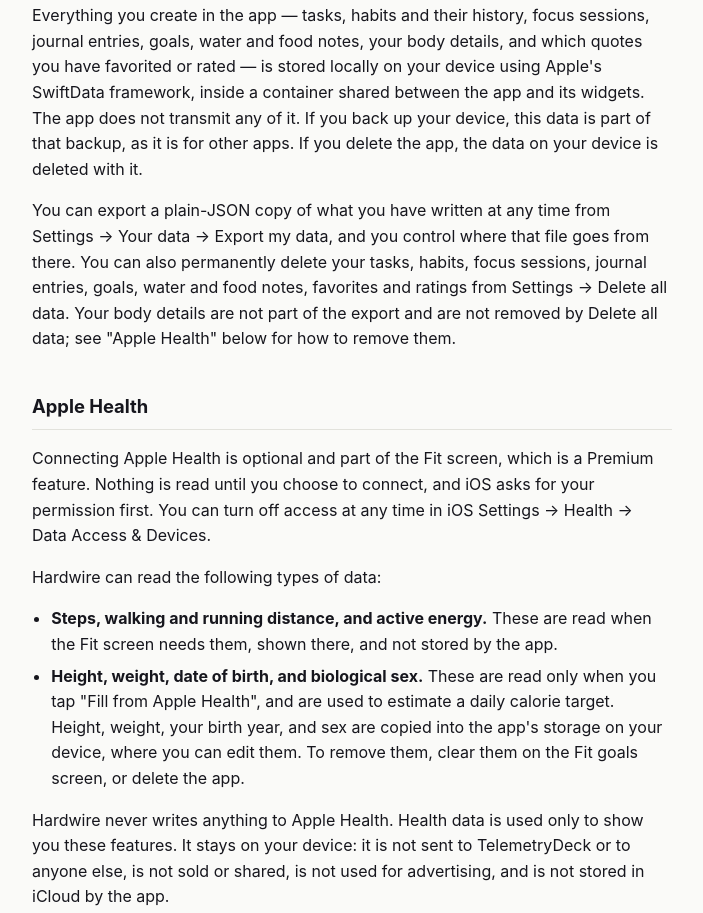
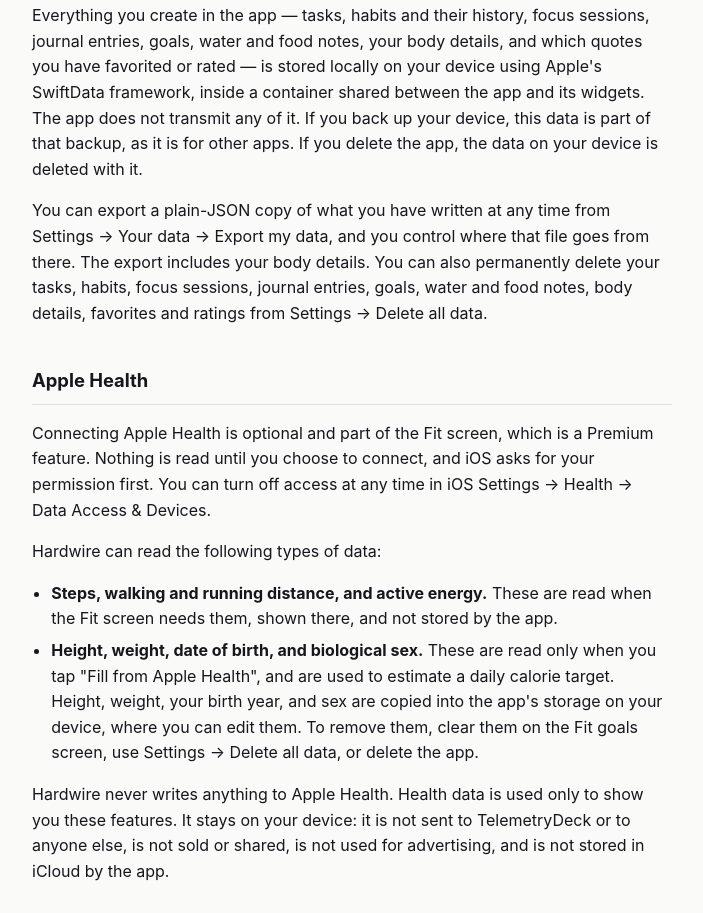
Before and after one commit to emircanbakar/disciplined-legal, a plain HTML site: page index.html in a window 1280 px wide. Shown: the part 1348-2261 px from the top of the page, without its empty margins (288-991 px from the left). Drawn offline with Linux system fonts and the light colour scheme.

Commit message:
fix: body details are now exported and deleted

```diff
--- a/index.html
+++ b/index.html
@@ -77,7 +77,7 @@
 <body>
 <main>
   <h1>Privacy Policy</h1>
-  <p class="updated">Hardwire for iOS · Effective November 5, 2026</p>
+  <p class="updated">Hardwire for iOS · Effective November 6, 2026</p>
 
   <div class="callout">
     <strong>In short:</strong> Hardwire has no account, no sign-in, and no
@@ -133,11 +133,10 @@
   it.</p>
   <p>You can export a plain-JSON copy of what you have written at any time
   from Settings → Your data → Export my data, and you control where that file
-  goes from there. You can also permanently delete your tasks, habits, focus
-  sessions, journal entries, goals, water and food notes, favorites and
-  ratings from Settings → Delete all data. Your body details are not part of
-  the export and are not removed by Delete all data; see "Apple Health"
-  below for how to remove them.</p>
+  goes from there. The export includes your body details. You can also
+  permanently delete your tasks, habits, focus sessions, journal entries,
+  goals, water and food notes, body details, favorites and ratings from
+  Settings → Delete all data.</p>
 
   <h2>Apple Health</h2>
   <p>Connecting Apple Health is optional and part of the Fit screen, which is
@@ -153,7 +152,8 @@
     These are read only when you tap "Fill from Apple Health", and are used to
     estimate a daily calorie target. Height, weight, your birth year, and sex
     are copied into the app's storage on your device, where you can edit them.
-    To remove them, clear them on the Fit goals screen, or delete the app.</li>
+    To remove them, clear them on the Fit goals screen, use Settings → Delete
+    all data, or delete the app.</li>
   </ul>
   <p>Hardwire never writes anything to Apple Health. Health data is used only
   to show you these features. It stays on your device: it is not sent to
```
